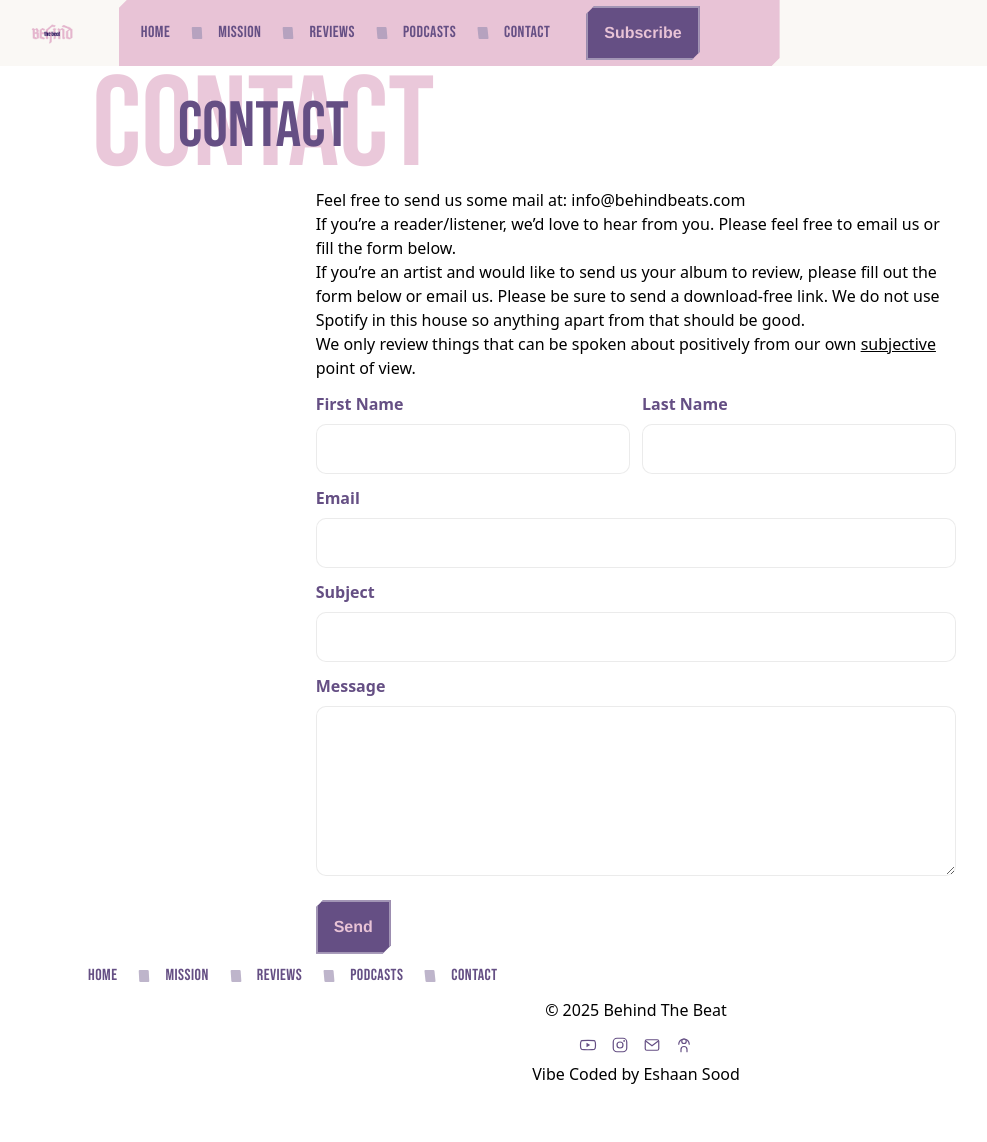
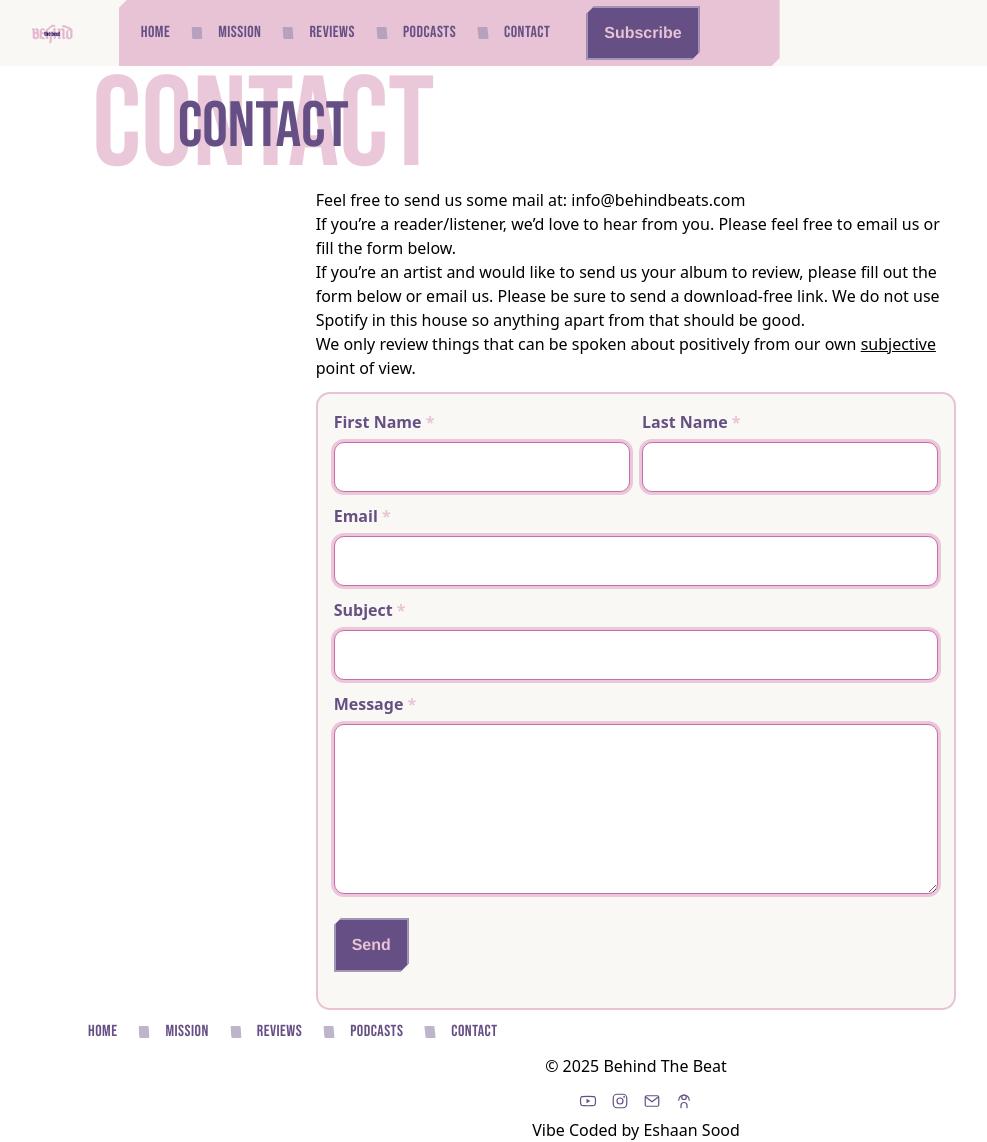
Before and after one commit to EshaanSoood/brbpodcast, a Jekyll site: the page built from contact/index.html, in a window 1280 px wide and 1142 px high. Shown: the whole window, without its empty margins (4-991 px from the left). Built offline with Jekyll 4.4.1, drawn with Linux system fonts in a browser that asks for light colours; some web fonts are replaced.

Commit message:
yet another visual update

```diff
--- a/assets/build/css/overrides.css
+++ b/assets/build/css/overrides.css
@@ -214,6 +214,19 @@
 /* Trapezoid CTA styling alignment */
 .contact-form .actions .btn-trapezoid { display: inline-block; }
 .contact-form .actions .btn-action { display: inline-block; }
+/* One-column card styling for form */
+.contact-form { background: var(--color-background-offwhite, #faf8f5); border: 2px solid var(--color-pink-light, #e8c3d6); border-radius: 14px; padding: 16px; }
+/* Required indicators */
+.contact-form label:has(+ input[required])::after,
+.contact-form label:has(+ textarea[required])::after { content: " *"; color: var(--color-pink-light, #e8c3d6); }
+/* Error/success states */
+.contact-form input[aria-invalid="true"],
+.contact-form textarea[aria-invalid="true"],
+.contact-form input:required:invalid,
+.contact-form textarea:required:invalid { border-color: #cc6aa7; box-shadow: 0 0 0 3px color-mix(in srgb, #cc6aa7 35%, transparent); }
+.contact-form .form-status { margin-top: 8px; font-weight: 700; }
+.contact-form .form-status.error { color: #cc6aa7; }
+.contact-form .form-status.success { color: var(--color-purple-darkest, #654f84); }
 /* Prefer reduced motion globally for interactive elements */
 @media (prefers-reduced-motion: reduce) {
   * { animation-duration: 0.01ms !important; animation-iteration-count: 1 !important; transition-duration: 0.01ms !important; }
--- a/contact/index.html
+++ b/contact/index.html
@@ -42,6 +42,7 @@ permalink: /contact/
         <div class="actions">
           <button type="submit" class="btn-trapezoid btn-action">Send</button>
         </div>
+        <div class="form-status" aria-live="polite" aria-atomic="true"></div>
       </form>
     </div>
   </section>
```
Also changed, not shown: assets/images/logos/GlobeWithMeridians.svg (added).
